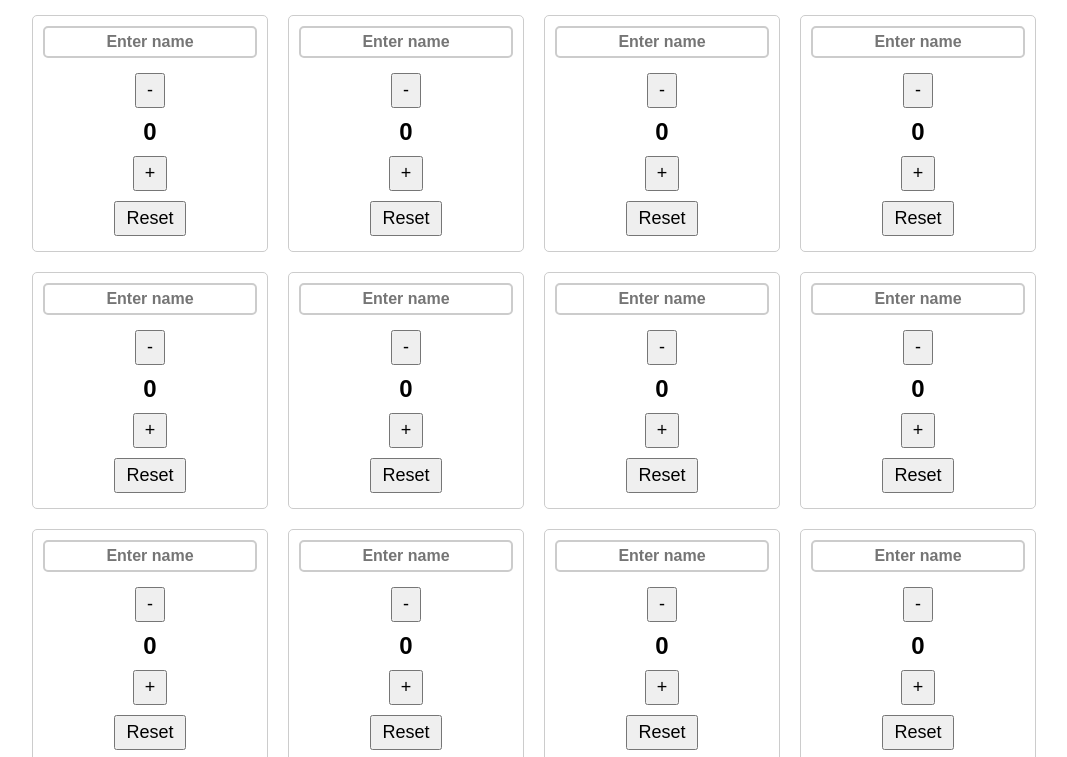
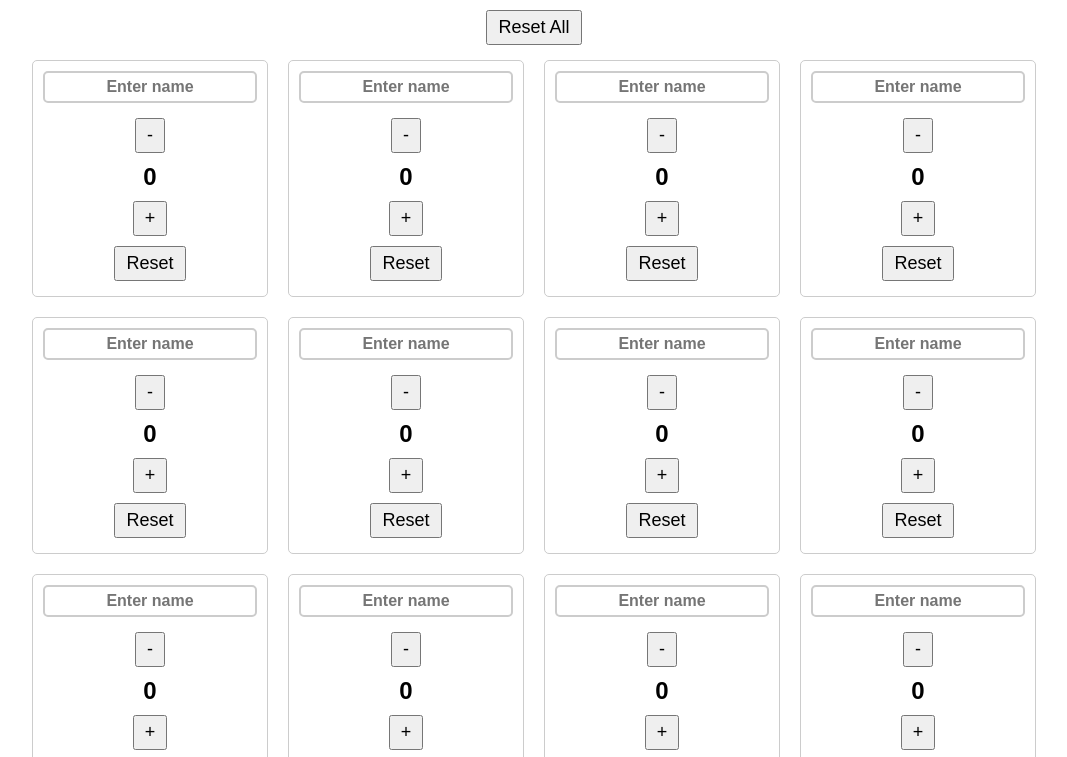
Before and after one commit to Malay21/report, a plain HTML site: page index.html in a window 1280 px wide. Shown: the part 102-859 px from the top of the page, without its empty margins (106-1173 px from the left). Drawn offline with Linux system fonts and the light colour scheme.

Commit message:
Update index.html

```diff
--- a/index.html
+++ b/index.html
@@ -7,6 +7,9 @@
 <body>
   <h1>MPR Report</h1>
 
+  <button id="resetAllButton" onclick="resetAllCounters()">Reset All</button>
+
+  <div class="counters">
   <div class="counters">
     <!-- First Counter -->
     <div class="counter">
@@ -236,6 +239,11 @@
       <button onclick="increment(32)">+</button>
       <button onclick="reset(32)">Reset</button>
     </div>
+  </div>
+
+  <!-- Add this button below your counters div -->
+<button onclick="submit()">Submit</button>
+
 
 
     <!-- Add more counters as needed -->
```
